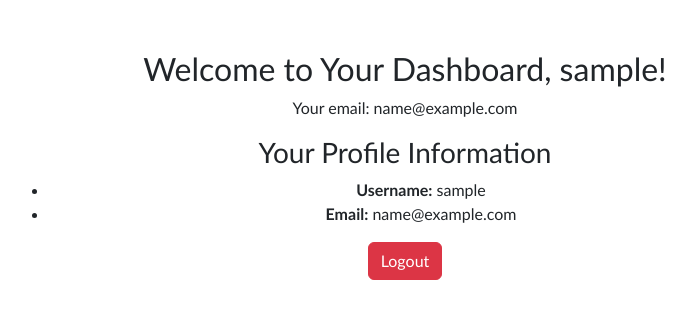
After one commit to naty1914/quiz-app, a Flask app: page /dashboard in a window 1280 px wide. The commit adds this page. Shown: the top 319 px of the page, without its empty margins (235-931 px from the left). Run offline with Flask 3, Linux system fonts and the light colour scheme; the visitor is signed in with stand-in values (Sample User, id 1).

Commit message:
Implement user authentication with registration, login and create user dashboard page, add logout functionality in dashboard

```diff
--- a/app/__init__.py
+++ b/app/__init__.py
@@ -1,9 +1,29 @@
 from flask import Flask
+from flask_login import LoginManager
+from app.database import db
+import os
+from dotenv import load_dotenv
+
+load_dotenv()
+from app.models import User
+login_manager = LoginManager()
 
 def create_app():
     app = Flask(__name__)
 
+    app.config['SECRET_KEY'] =os.environ.get('SECRET_KEY')
+    app.config['SQLALCHEMY_DATABASE_URI'] = 'sqlite:///site.db'
+    app.config['SQLALCHEMY_TRACK_MODIFICATIONS'] = False
+
+    db.init_app(app)
+    login_manager.init_app(app)
+
+    login_manager.login_view = 'app.login'
     from .app import app as app_blueprint
     app.register_blueprint(app_blueprint)
 
     return app
+
+@login_manager.user_loader
+def load_user(user_id):
+    return User.query.get(int(user_id))
--- a/app/app.py
+++ b/app/app.py
@@ -1,18 +1,66 @@
-from flask import Blueprint, render_template
-
+from flask import Blueprint, render_template, redirect, url_for, flash, request
+from flask_login import current_user, login_user, logout_user, login_required
+from app import db
+from app.models import User
 
 app = Blueprint('app', __name__)
 
 @app.route('/')
 def index():
     return render_template('index.html')
-@app.route('/login')
+
+@app.route('/register', methods=['GET', 'POST'])
+def register():
+    if request.method == 'POST':
+        username = request.form.get('name')
+        email = request.form.get('email')
+        password = request.form.get('password')
+        print(f"Username: {username}, Email: {email}, Password: {password}")
+
+        existing_user = User.query.filter_by(email=email).first()
+        if existing_user:
+            return render_template('registration.html', error='Email  already exists. Please try again.')
+        existing_username = User.query.filter_by(username=username).first()
+        if existing_username:
+           error_message = 'Username already exists. Please try again.'
+           return render_template('registration.html', error=error_message)
+
+        new_user = User(username=username, email=email)
+        new_user.set_password(password)
+        db.session.add(new_user)
+        db.session.commit()
+        return redirect(url_for('app.login'))
+
+    return render_template('registration.html')
+@app.route('/login', methods=['GET', 'POST'])
 def login():
+    if request.method == 'POST':
+        email = request.form['email']
+        password = request.form['password']
+
+        user = User.query.filter_by(email=email).first()
+
+        if user and user.check_password(password):
+            login_user(user)
+            return redirect(url_for('app.dashboard'))
+        else:
+            return render_template('login.html', error='Login failed. Please check your email and password.')
+
     return render_template('login.html')
-@app.route('/register')
-def register():
-    return render_template('registration.html')
+
+
+@app.route('/dashboard')
+@login_required
+def dashboard():
+    return render_template('dashboard.html', user=current_user)
+
+@app.route('/logout')
+def logout():
+    logout_user()
+    return render_template('login.html', message='Logged out successfully!', message_class='success')
 
 
 if __name__ == '__main__':
-    app.run(debug=True)
+    from app import create_app
+    app_instance = create_app()
+    app_instance.run(debug=True)
--- /dev/null
+++ b/app/database.py
@@ -0,0 +1,3 @@
+from flask_sqlalchemy import SQLAlchemy
+
+db = SQLAlchemy()
--- /dev/null
+++ b/app/templates/dashboard.html
@@ -0,0 +1,24 @@
+<!DOCTYPE html>
+<html lang="en">
+<head>
+    <meta charset="UTF-8">
+    <meta name="viewport" content="width=device-width, initial-scale=1.0">
+    <link href="https://cdn.jsdelivr.net/npm/bootstrap@5.3.3/dist/css/bootstrap.min.css" rel="stylesheet" integrity="sha384-QWTKZyjpPEjISv5WaRU9OFeRpok6YctnYmDr5pNlyT2bRjXh0JMhjY6hW+ALEwIH" crossorigin="anonymous">
+    <link rel="stylesheet" href="{{ url_for('static', filename='style.css') }}">
+    <title>User Dashboard</title>
+</head>
+<body>
+    <div class="container">
+        <h2>Welcome to Your Dashboard, {{ user.username }}!</h2>
+        <p>Your email: {{ user.email }}</p>
+
+        <h3>Your Profile Information</h3>
+        <ul>
+            <li><strong>Username:</strong> {{ user.username }}</li>
+            <li><strong>Email:</strong> {{ user.email }}</li>
+        </ul>
+
+        <a href="{{ url_for('app.logout') }}" class="btn btn-danger">Logout</a>
+    </div>
+</body>
+</html>
```
Also changed, not shown: app/models.py (added, +16 -0 lines), app/templates/login.html (+10 -0 lines), app/templates/registration.html (+10 -0 lines), 1 other file.
